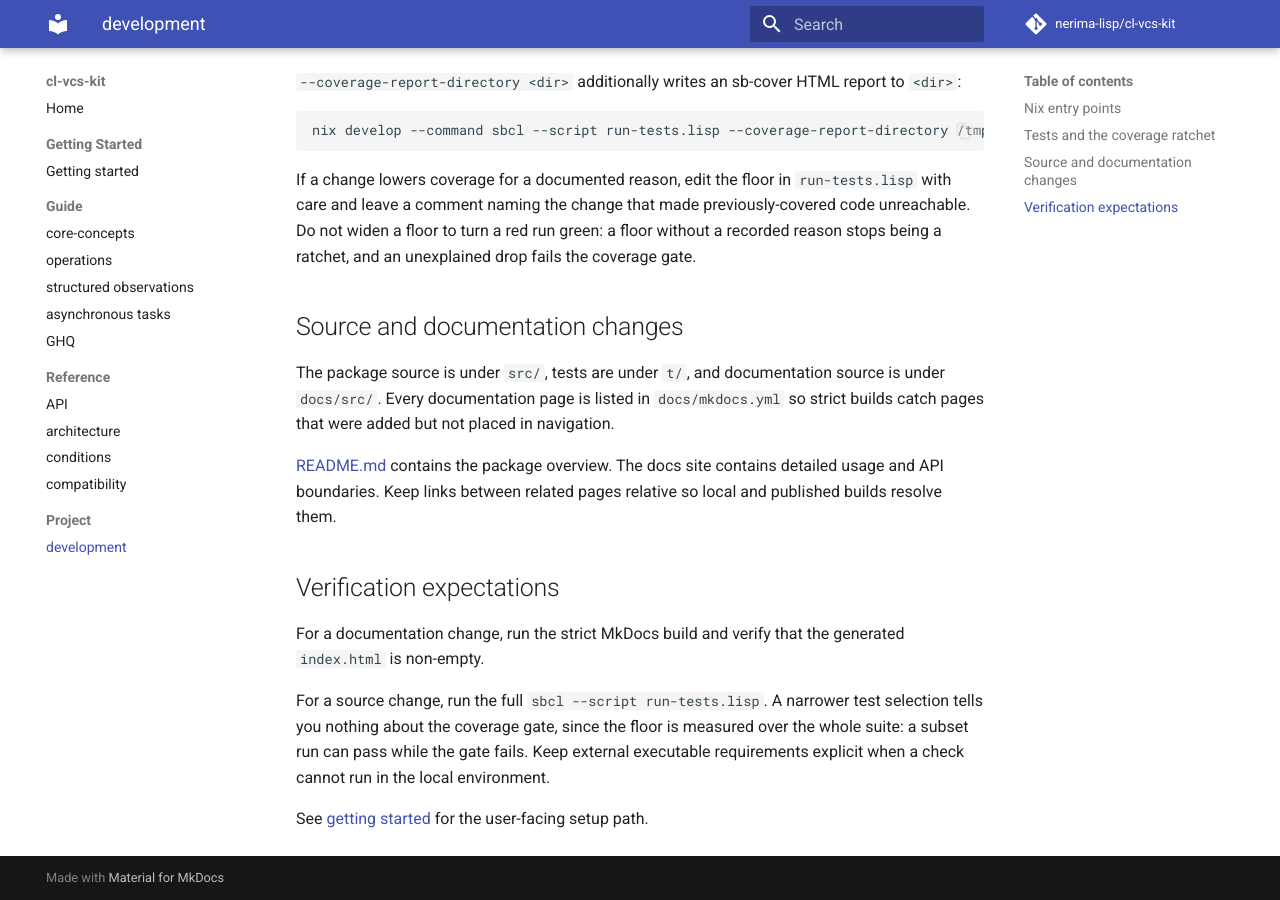
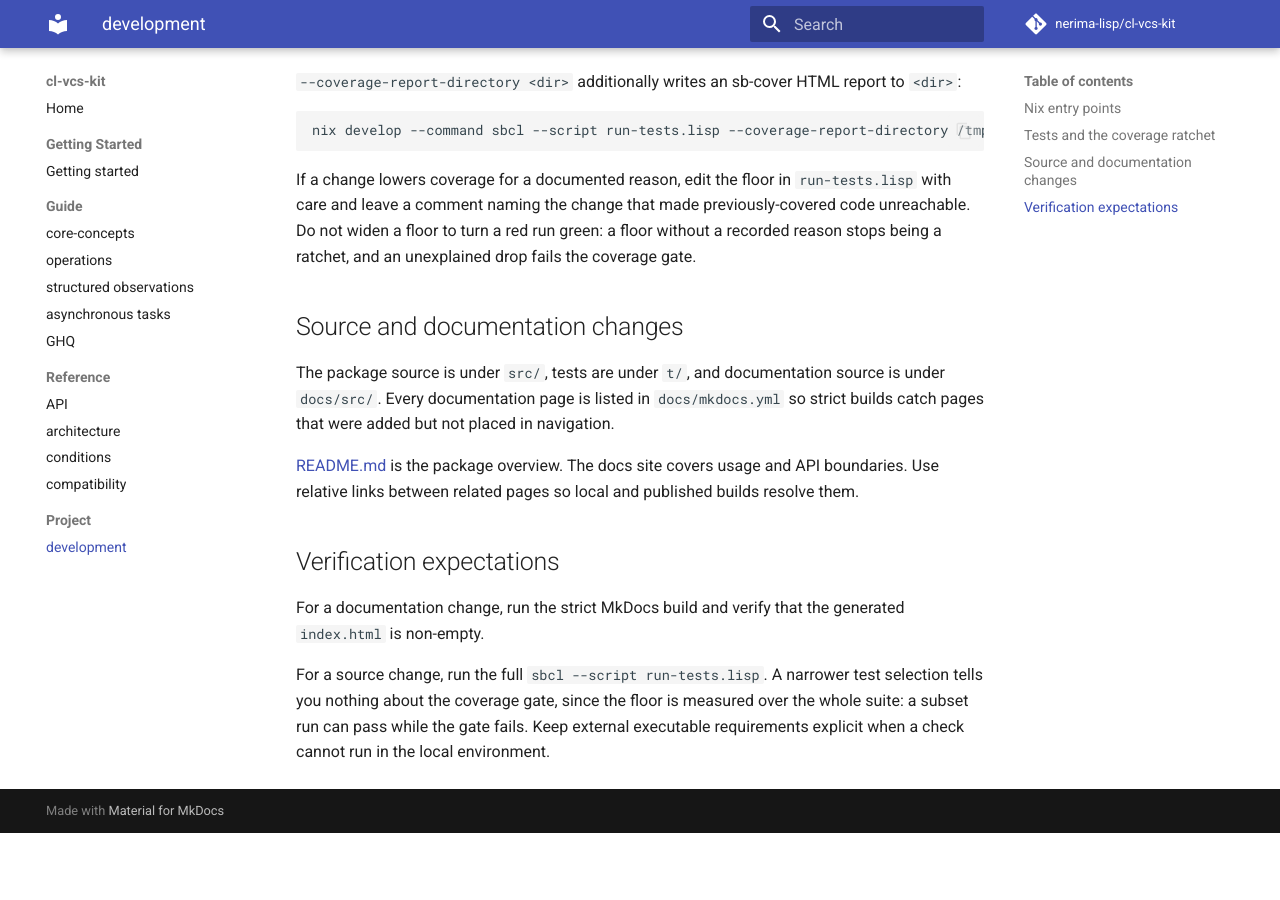
Before and after one commit to nerima-lisp/cl-vcs-kit, an MkDocs documentation site: the page built from docs/src/project/development.md, in a window 1280 px wide and 900 px high, scrolled down 1290 px. Built offline with MkDocs 1.6.1 and Material for MkDocs 9.7.7, drawn with Linux system fonts in a browser that asks for light colours; comment, search, counter and statistics services are not loaded; after the commit the page ends 2123 px from its top, so only the background shows below that.

Commit message:
docs: remove remaining meta wording

```diff
--- a/docs/src/project/development.md
+++ b/docs/src/project/development.md
@@ -81,10 +81,9 @@ source is under `docs/src/`. Every documentation page is listed in
 `docs/mkdocs.yml` so strict builds catch pages that were added but not placed
 in navigation.
 
-[README.md](https://github.com/nerima-lisp/cl-vcs-kit/blob/main/README.md) contains
-the package overview. The docs site contains detailed usage and API boundaries.
-Keep links between related pages relative so local and published builds resolve
-them.
+[README.md](https://github.com/nerima-lisp/cl-vcs-kit/blob/main/README.md) is the
+package overview. The docs site covers usage and API boundaries. Use relative
+links between related pages so local and published builds resolve them.
 
 ## Verification expectations
 
@@ -96,5 +95,3 @@ test selection tells you nothing about the coverage gate, since the floor is
 measured over the whole suite: a subset run can pass while the gate fails.
 Keep external executable requirements explicit when a check cannot run in the
 local environment.
-
-See [getting started](../getting-started.md) for the user-facing setup path.
```
Also changed, not shown: docs/src/getting-started.md (+1 -1 lines).
